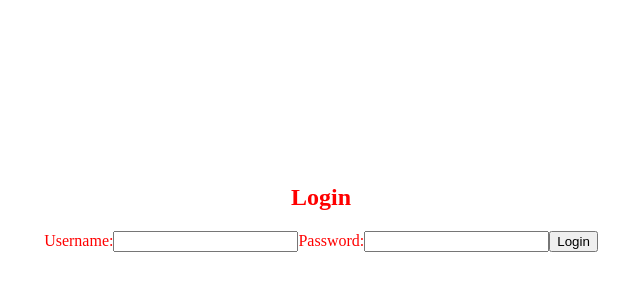
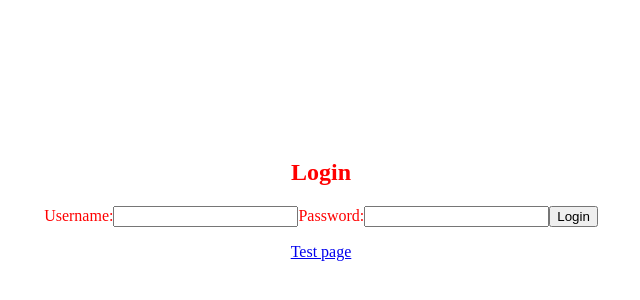
Before and after one commit to asseternity/c5-personal-react, a React (Vite) app: page / in a window 1280 px wide. Shown: the part 200-500 px from the top of the page, without its empty margins (327-967 px from the left). Built offline with nearby package versions, Linux system fonts and the light colour scheme.

Commit message:
feat: sample routing initiated

```diff
--- a/src/components/login.jsx
+++ b/src/components/login.jsx
@@ -1,4 +1,5 @@
 import { useState } from 'react';
+import { Link } from 'react-router-dom';
 
 const Login = () => {
   const [username, setUsername] = useState('');
@@ -36,6 +37,11 @@ const Login = () => {
           <button type="submit">Login</button>
         </form>
       </div>
+      <div className="login_extras">
+        <Link to="/test/">
+          <p>Test page</p>
+        </Link>
+      </div>
     </div>
   );
 };
--- a/src/main.jsx
+++ b/src/main.jsx
@@ -2,11 +2,10 @@ import React from 'react';
 import ReactDOM from 'react-dom/client';
 import { RouterProvider } from 'react-router-dom';
 import './index.css';
-import { TestComponent } from './components/test';
-import { Login } from './components/login';
+import { routes } from './routes';
 
 ReactDOM.createRoot(document.getElementById('root')).render(
   <React.StrictMode>
-    <Login />
+    <RouterProvider router={routes} />
   </React.StrictMode>
 );
--- /dev/null
+++ b/src/routes.jsx
@@ -0,0 +1,16 @@
+import { createBrowserRouter } from 'react-router-dom';
+import { Login } from './components/login';
+import { TestComponent, TestChildComponent } from './components/test';
+
+const routes = createBrowserRouter([
+  {
+    path: '/',
+    element: <Login />,
+  },
+  {
+    path: '/test',
+    element: <TestComponent />,
+  },
+]);
+
+export { routes };
```
